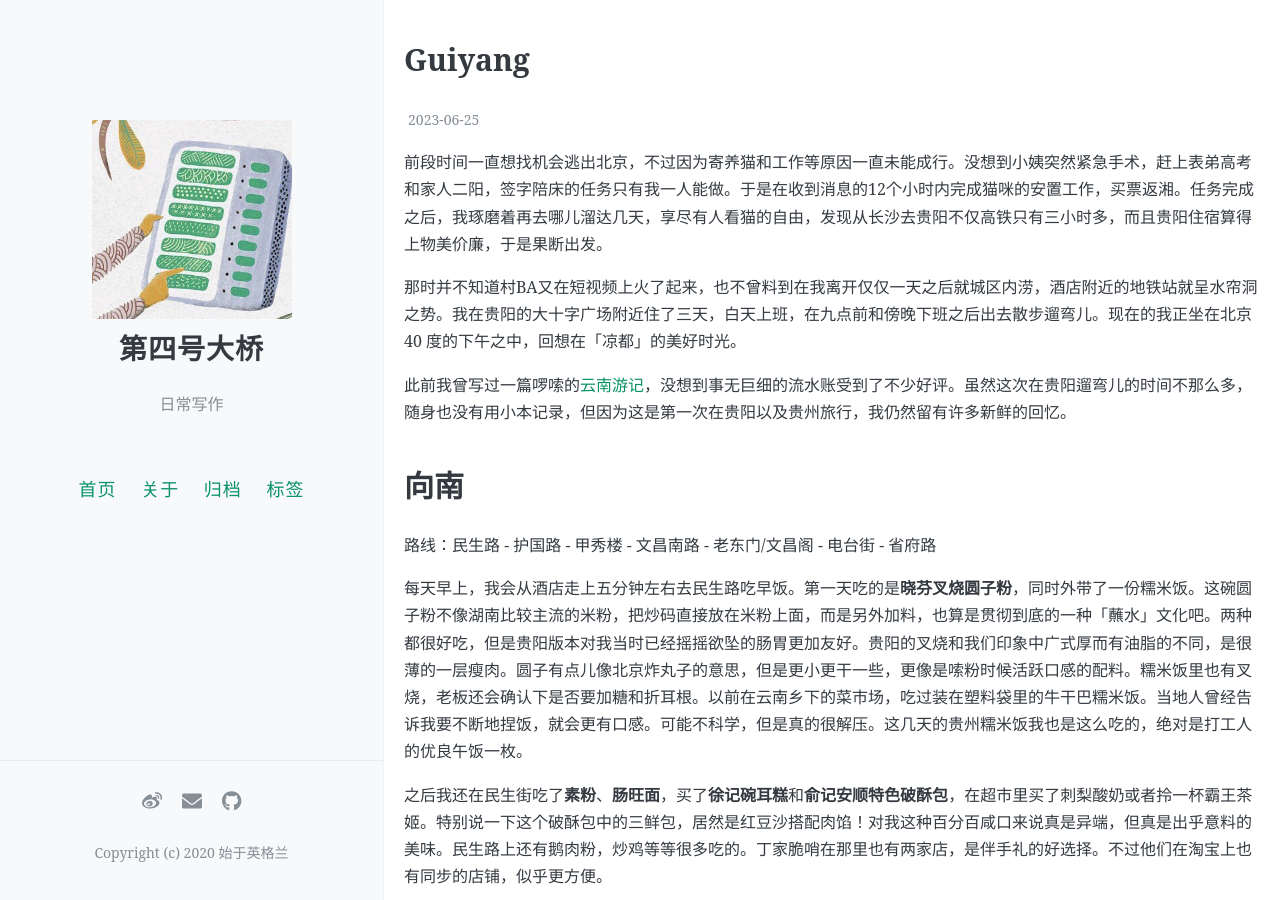
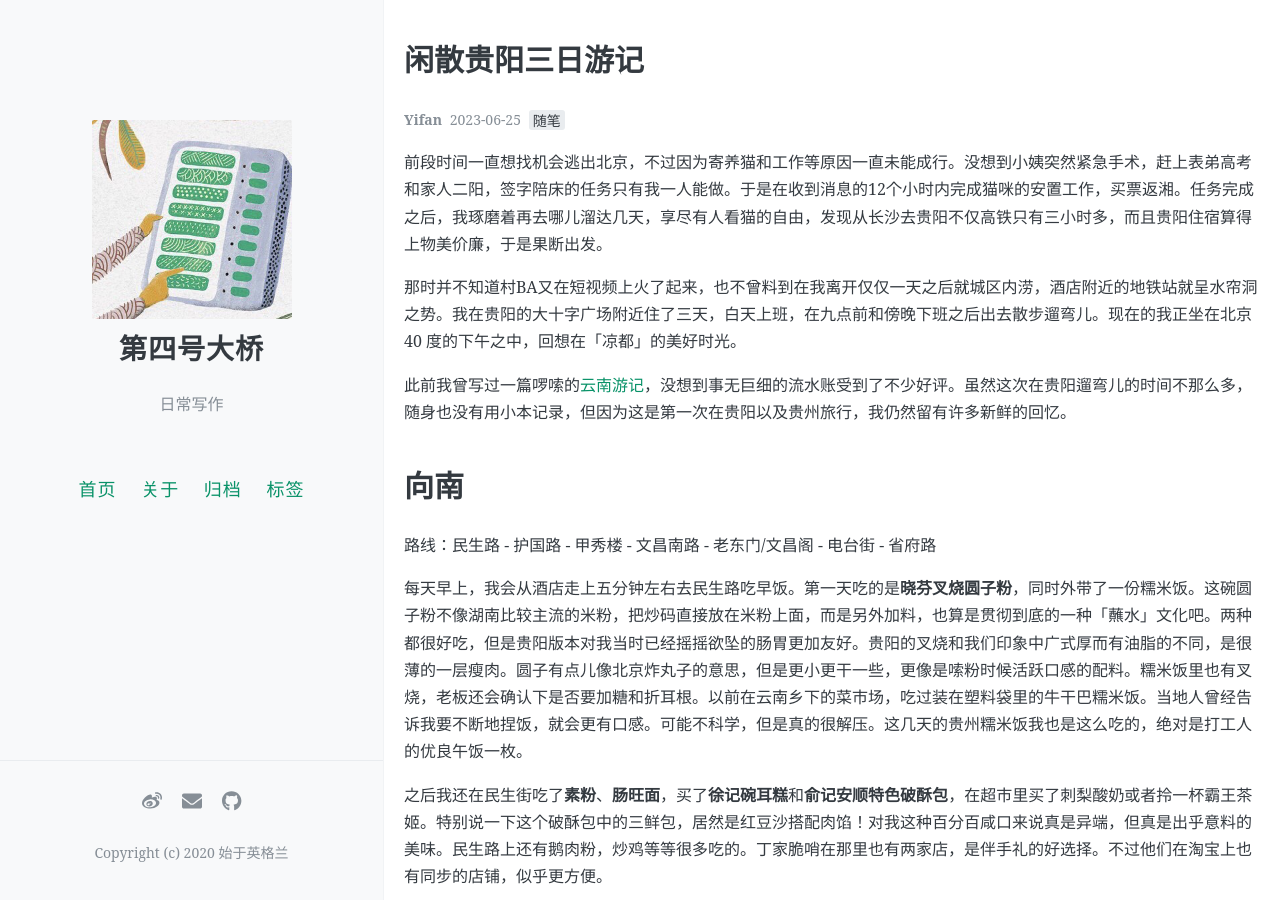
Before and after one commit to yifan0111/gincredible, a Jekyll site: the page built from _posts/2023-06-25-guiyang.md, in a window 1280 px wide and 900 px high. Built offline with Jekyll 4.4.1, drawn with Linux system fonts in a browser that asks for light colours; our own code applies the rules of GitHub Pages for plain Markdown files; comment, search, counter and statistics services are not loaded.

Commit message:
Update 2023-06-25-guiyang.md

```diff
--- a/_posts/2023-06-25-guiyang.md
+++ b/_posts/2023-06-25-guiyang.md
@@ -1,3 +1,12 @@
+---
+layout: post
+title: "闲散贵阳三日游记"
+date:   2023-06-25
+tags: [随笔]
+comments: true
+author: Yifan
+---
+
 前段时间一直想找机会逃出北京，不过因为寄养猫和工作等原因一直未能成行。没想到小姨突然紧急手术，赶上表弟高考和家人二阳，签字陪床的任务只有我一人能做。于是在收到消息的12个小时内完成猫咪的安置工作，买票返湘。任务完成之后，我琢磨着再去哪儿溜达几天，享尽有人看猫的自由，发现从长沙去贵阳不仅高铁只有三小时多，而且贵阳住宿算得上物美价廉，于是果断出发。
 
 那时并不知道村BA又在短视频上火了起来，也不曾料到在我离开仅仅一天之后就城区内涝，酒店附近的地铁站就呈水帘洞之势。我在贵阳的大十字广场附近住了三天，白天上班，在九点前和傍晚下班之后出去散步遛弯儿。现在的我正坐在北京 40 度的下午之中，回想在「凉都」的美好时光。
```
